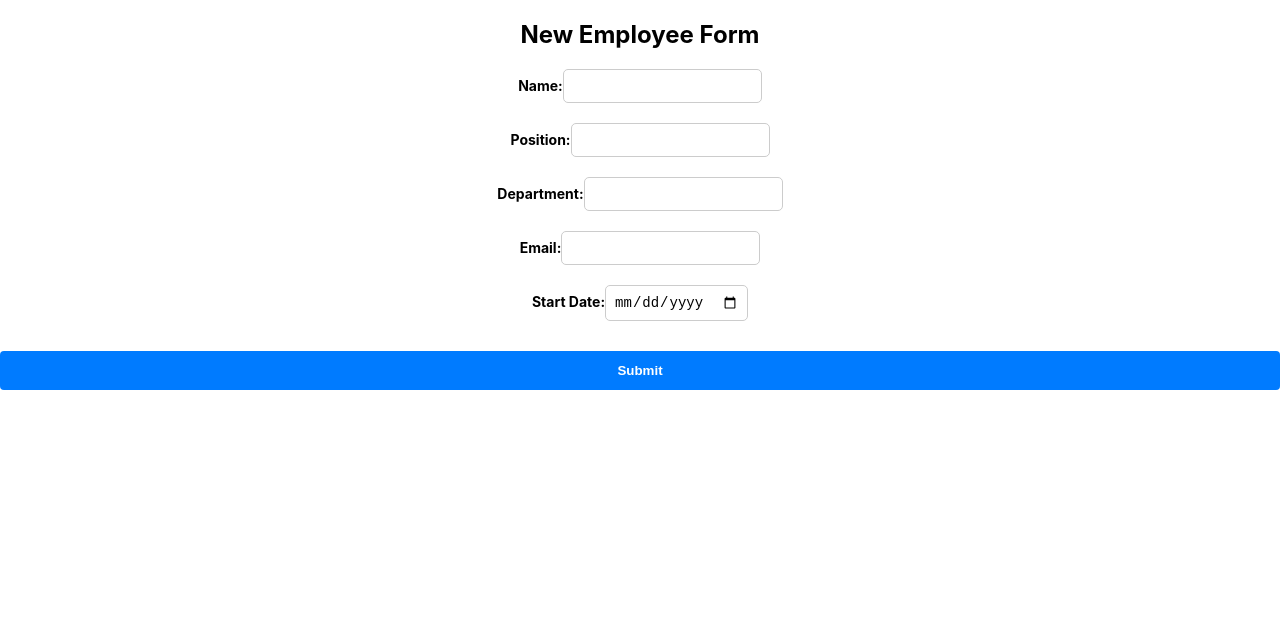
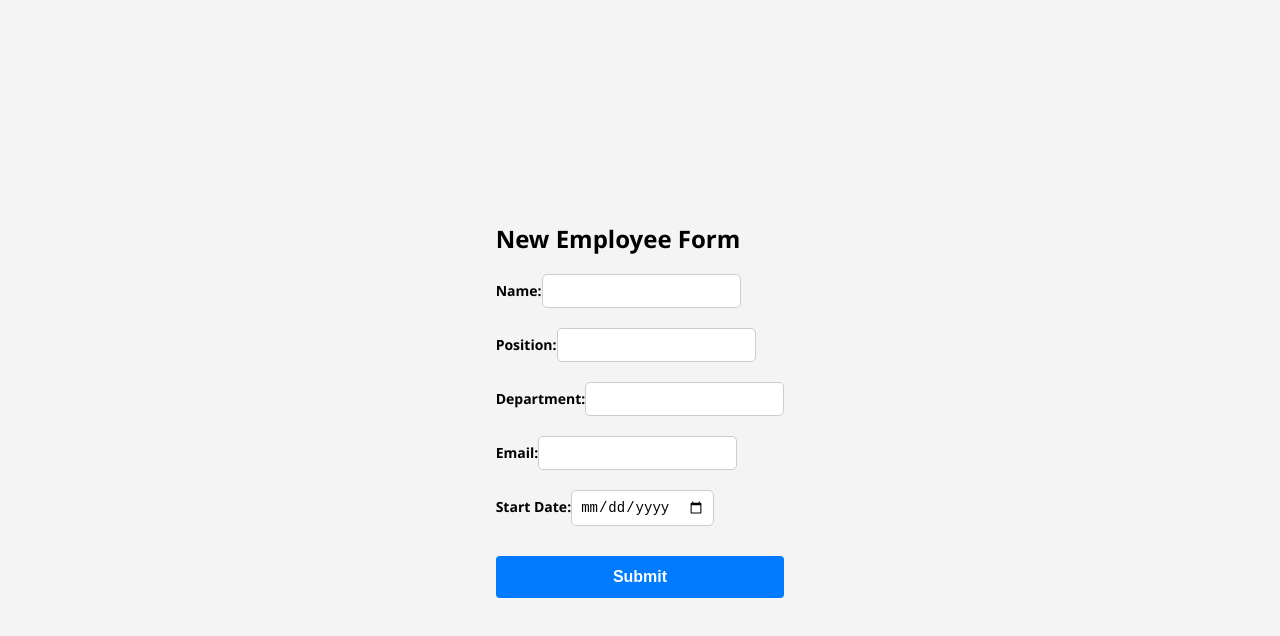
Before and after one commit to mguagcedu/employee-form, a React (Create React App) app: page / in a window 1280 px wide. Shown: the top 636 px of the page. Built offline with nearby package versions, Linux system fonts and the light colour scheme.

Commit message:
Updated App.css for proper spacing and layout

```diff
--- a/src/App.css
+++ b/src/App.css
@@ -1,38 +1,79 @@
-.App {
-  text-align: center;
+/* Reset box sizing */
+* {
+  box-sizing: border-box;
 }
 
-.App-logo {
-  height: 40vmin;
-  pointer-events: none;
+/* Body setup */
+body {
+  margin: 0;
+  font-family: 'Segoe UI', Tahoma, Geneva, Verdana, sans-serif;
+  background-color: #f4f4f4;
 }
 
-@media (prefers-reduced-motion: no-preference) {
-  .App-logo {
-    animation: App-logo-spin infinite 20s linear;
-  }
+/* App container */
+.App {
+  display: flex;
+  justify-content: center;
+  align-items: center;
+  padding: 40px 20px;
+  min-height: 100vh;
 }
 
-.App-header {
-  background-color: #282c34;
-  min-height: 100vh;
-  display: flex;
-  flex-direction: column;
-  align-items: center;
-  justify-content: center;
-  font-size: calc(10px + 2vmin);
-  color: white;
+/* Form card styling */
+.form-container {
+  width: 100%;
+  max-width: 600px;
+  background-color: #fff;
+  padding: 40px;
+  border-radius: 12px;
+  box-shadow: 0 4px 10px rgba(0, 0, 0, 0.1);
 }
 
-.App-link {
-  color: #61dafb;
+/* Form header */
+.form-container h2 {
+  text-align: center;
+  margin-bottom: 32px;
+  font-size: 24px;
+  font-weight: 600;
 }
 
-@keyframes App-logo-spin {
-  from {
-    transform: rotate(0deg);
-  }
-  to {
-    transform: rotate(360deg);
-  }
+/* Label and input container */
+.form-group {
+  display: flex;
+  align-items: center;
+  margin-bottom: 20px;
 }
+
+/* Label width */
+.form-group label {
+  width: 150px;
+  font-weight: 500;
+  font-size: 16px;
+}
+
+/* Input styling */
+.form-group input {
+  flex: 1;
+  padding: 10px 12px;
+  border: 1px solid #ccc;
+  border-radius: 6px;
+  font-size: 16px;
+}
+
+/* Submit button */
+button[type='submit'] {
+  width: 100%;
+  padding: 14px;
+  font-size: 16px;
+  font-weight: bold;
+  color: #fff;
+  background-color: #007bff;
+  border: none;
+  border-radius: 6px;
+  cursor: pointer;
+  transition: background-color 0.3s ease;
+}
+
+button[type='submit']:hover {
+  background-color: #0056b3;
+}
```
